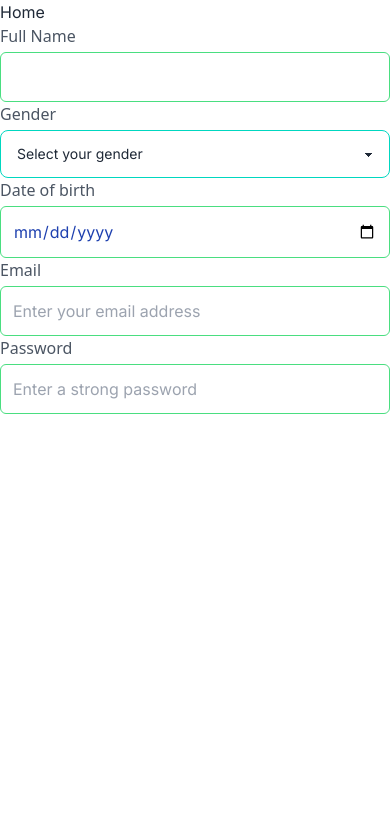
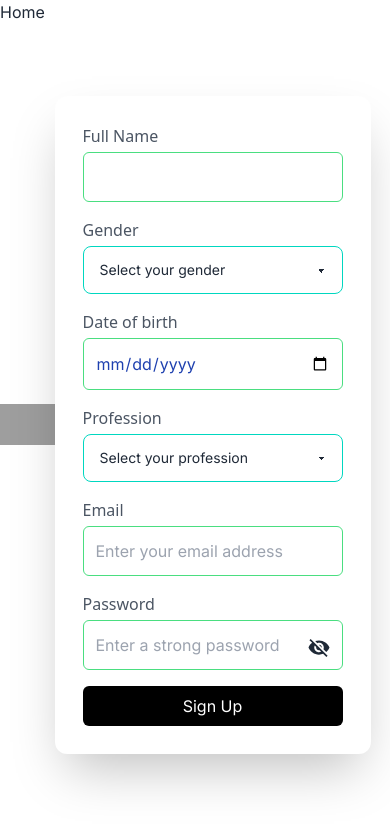
Before and after one commit to MILON-2377/hospital-managemnet-with-next.js, a Next.js app: page /signup in a window 390 px wide. Shown: the top 828 px of the page. Built offline with nearby package versions, Linux system fonts and the light colour scheme; grey boxes are pictures that could not be loaded.

Commit message:
sign up page added

```diff
--- a/package.json
+++ b/package.json
@@ -21,7 +21,9 @@
     "nodemailer": "^6.9.14",
     "react": "^18",
     "react-dom": "^18",
-    "react-hook-form": "^7.52.1"
+    "react-hook-form": "^7.52.1",
+    "react-icons": "^5.2.1",
+    "react-toastify": "^10.0.5"
   },
   "devDependencies": {
     "eslint": "^8",
--- /dev/null
+++ b/src/ButtonComponents/Button.jsx
@@ -0,0 +1,7 @@
+import React from 'react'
+
+export default function Button(prop) {
+  return (
+    <button className='px-3 py-2 border bg-black bg-opacity-80 text-white '>{prop}</button>
+  )
+}
--- a/src/app/signup/page.jsx
+++ b/src/app/signup/page.jsx
@@ -1,51 +1,165 @@
 "use client";
-import React from "react";
+import Button from "@/ButtonComponents/Button";
+import React, { useEffect, useState } from "react";
+import { useForm } from "react-hook-form";
+import { IoMdEyeOff } from "react-icons/io";
+import { IoEye } from "react-icons/io5";
+import { ToastContainer } from "react-toastify";
 
-export default function page() {
+export default function LogIn() {
+  const [showPass, setShowPass] = useState(false);
+  const signUpBtn = Button("Sign Up");
+  const {
+    register,
+    handleSubmit,
+    formState: { errors },
+  } = useForm();
+
+  const onSubmit = (data) => {
+    console.log(data);
+  };
+
+  // sign up validation errors handleing
+  useEffect(() => {}, [errors]);
+
   return (
-    <div>
-      <form>
+    <div className=" w-full h-full">
+      <div className="flex lg:flex-row my-auto  w-[95%] h-[95vh] ">
+        <div className=" lg:w-[70vw] flex items-center justify-center ">
+          <div className=" lg:h-[500px] lg:w-[400px] ">
+            <img
+              className="w-ful h-full object-cover "
+              src="https://img.freepik.com/free-vector/tablet-login-concept-illustration_114360-7963.jpg"
+              alt=""
+            />
+          </div>
+        </div>
+        <div className=" lg:w-[600px]   my-auto w-full  rounded-xl p-7 bg-base-100 shadow-2xl ">
+          <form
+            onSubmit={handleSubmit(onSubmit)}
+            className=" flex flex-col gap-4 w-full h-full  "
+          >
+
                 <label className="flex flex-col gap-1">
                   <span className="font-sans text-gray-600 ">Full Name</span>
                   <input
                     className="p-3 rounded-md text-blue-800 border border-green-400 focus:outline-none "
                     type="text"
+                    {...register("userName", {
+                      required: "name filed is requird",
+                    })}
                   />
                 </label>
+
                 <label className="flex flex-col gap-1">
-          <span className="font-sans text-gray-600 ">Gender</span>
-          <select className="select select-accent focus:outline-none w-full ">
-            <option disabled selected>
+                  <span className="font-sans text-gray-600">Gender</span>
+                  <select
+                    {...register("gender", { required: "Gender is required" })}
+                    className="select select-accent focus:outline-none w-full"
+                    defaultValue=""
+                  >
+                    <option value="" disabled>
                       Select your gender
                     </option>
-            <option>Male</option>
-            <option>Female</option>
+                    <option value="male">Male</option>
+                    <option value="female">Female</option>
                   </select>
                 </label>
+
                 <label className="flex flex-col gap-1">
-          <span className="font-sans text-gray-600 ">Date of birth</span>
+                  <span className="font-sans text-gray-600 ">
+                    Date of birth
+                  </span>
                   <input
                     className="p-3 rounded-md text-blue-800 border border-green-400 focus:outline-none "
                     type="date"
+                    {...register("DateOfBirth", {
+                      required: "date of birth is required",
+                    })}
                   />
                 </label>
+
+
+                <label className="flex flex-col gap-1">
+                  <span className="font-sans text-gray-600">Profession</span>
+                  <select
+                    {...register("gender", { required: "Gender is required" })}
+                    className="select select-accent focus:outline-none w-full"
+                    defaultValue=""
+                  >
+                    <option value="" disabled>
+                      Select your profession
+                    </option>
+                    <option value="male">Doctor</option>
+                    <option value="female">Patient</option>
+                  </select>
+                </label>
+
                 <label className="flex flex-col gap-1">
                   <span className="font-sans text-gray-600 ">Email</span>
                   <input
                     className="p-3 rounded-md text-blue-800 border border-green-400 focus:outline-none "
                     type="text"
                     placeholder="Enter your email address"
+                    {...register("email", {
+                      required: true,
+                      message: "Email is required!",
+                      pattern: {
+                        value: /^[^\s@]+@[^\s@]+\.[^\s@]+$/,
+                        message: "Enter a valid email address!!",
+                      },
+                    })}
                   />
+                  {errors.email && (
+                    <p className="text-red-500">{errors.email.message}</p>
+                  )}
                 </label>
-        <label className="flex flex-col gap-1">
+                <label className="flex relative flex-col gap-1">
                   <span className="font-sans text-gray-600 ">Password</span>
                   <input
                     className="p-3 rounded-md text-blue-800 border border-green-400 focus:outline-none "
-            type="password"
+                    type={`${showPass ? "text" : "password"}`}
                     placeholder="Enter a strong password"
+                    {...register("password", {
+                      required: "password is required",
+                      message: "Password is required",
+                      pattern: {
+                        value: /^[^\s@]+@[^\s@]+\.[^\s@]+$/,
+                        message:
+                          "Password must be at least 8 characters long, include at least one uppercase letter, one lowercase letter, one number, and one special character (e.g., @, #, $, etc.).",
+                      },
+                      minLength: 8,
+                    })}
                   />
+
+                  <span
+                    onClick={() => setShowPass(!showPass)}
+                    className="text-2xl cursor-pointer absolute top-11 right-3 "
+                  >
+                    {showPass ? (
+                      <>
+                        <IoEye />
+                      </>
+                    ) : (
+                      <>
+                        <IoMdEyeOff />
+                      </>
+                    )}
+                  </span>
+                  {errors.password && (
+                    <p className="text-red-500">{errors.password.message}</p>
+                  )}
                 </label>
+
+
+
+            {/* sing up btn */}
+            <button className="px-3 py-2 rounded-md hover:bg-opacity-75 transition-all duration-700 bg-black text-white ">
+              Sign Up
+            </button>
           </form>
+        </div>
+      </div>
     </div>
   );
 }
```
Also changed, not shown: 1 other file (tests, documents, lock files or other folders). Lines whose indentation alone changed are shown as unchanged.
